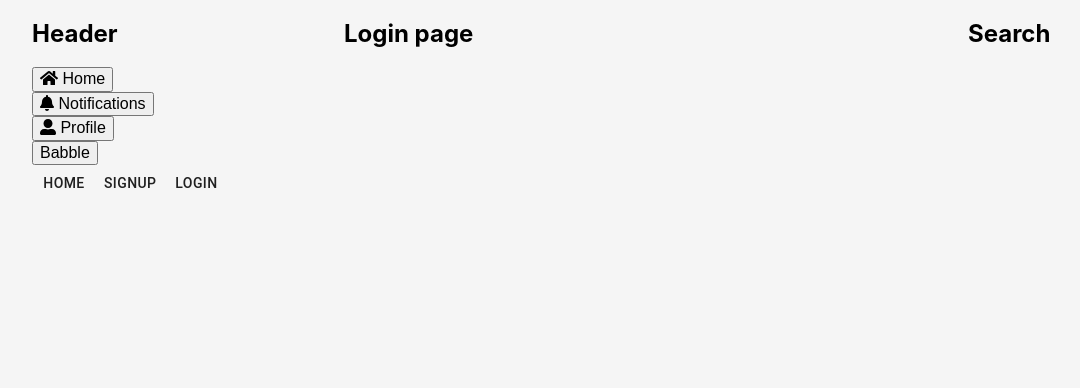
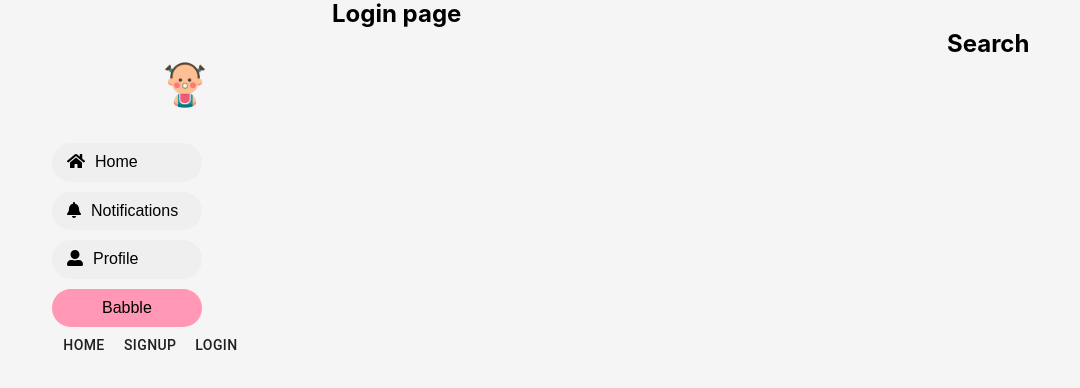
Before and after one commit to bhagirthijhamb/socialbabies-client, a React (Create React App) app: page /login in a window 1280 px wide. Shown: the top 388 px of the page, without its empty margins (8-1088 px from the left). Built offline with nearby package versions, Linux system fonts and the light colour scheme.

Commit message:
added styles to header, navbar and home page

```diff
--- a/src/App.js
+++ b/src/App.js
@@ -15,9 +15,9 @@ function App() {
     <div className="App">
       <Router>
         <div className="container">
-          <Grid container spacing={6}>
+          {/* <Grid container spacing={6}> */}
+          <Grid container>
             <Grid item sm={3} xs={12}>
-                <h2>Header</h2>
                 <Header />
             </Grid>
             <Grid item sm={6} xs={12}>
--- a/src/App.scss
+++ b/src/App.scss
@@ -3,3 +3,4 @@
 @import './partials/home';
 @import './partials/login';
 @import './partials/signup';
+@import './partials/sidebar';
--- a/src/components/Aside.js
+++ b/src/components/Aside.js
@@ -3,9 +3,9 @@ import React, { Component } from 'react';
 class Aside extends Component {
     render() {
         return(
-            <div>
+            <aside className="sidebar">
                 <h2>Search</h2>
-            </div>
+            </aside>
         )
     }
 }
--- a/src/components/Babble.js
+++ b/src/components/Babble.js
@@ -12,12 +12,12 @@ class Babble extends Component {
         const { babble: {body, createdAt, userImage, userHandle, babbleId, likeCount, commnentCount } } = this.props;
         console.log(userImage);
         return(
-            <div className="card">
-                <div className="card-image">
-                    <img src={userImage} alt="User image" className="card-userImage"/>
+            <div key={babbleId} className="babbleCard">
+                <div className="babbleCard-image">
+                    <img src={userImage} alt="User image" className="babbleCard-userImage"/>
                 </div>
-                <div className="card-content">
-                    <h3><Link to={`/users/${userHandle}`}>{userHandle} </Link></h3>
+                <div className="babbleCard-content">
+                    <h3 className="babbleCard-userHandle"><Link to={`/users/${userHandle}`}>{userHandle} </Link></h3>
                     <p>{body}</p>
                 </div>
             </div>
--- a/src/components/Header.js
+++ b/src/components/Header.js
@@ -1,12 +1,15 @@
 import React, { Component } from 'react';
 import Navbar from './Navbar';
-
+import logo from './../assets/baby.png';
 class Header extends Component {
     render() {
         return(
-            <div>
+            <header>
+                <div className="logo">
+                    <img src={logo} alt="logo image" className="logo-image"/>
+                </div>
                 <Navbar />
-            </div>
+            </header>
         )
     }
 }
--- a/src/components/Navbar.js
+++ b/src/components/Navbar.js
@@ -11,13 +11,10 @@ class Navbar extends Component {
     render() {
         return(
             <nav>
-
-                {/* <li><span><FontAwesomeIcon icon={faHome} /></span>Home</li> */}
-                {/* <li><Button><span><FontAwesomeIcon icon={faHome} /></span>Home</Button></li> */}
-                <li><button><span><FontAwesomeIcon icon={faHome} /></span> Home</button></li>
-                <li><button><span><FontAwesomeIcon icon={faBell} /></span> Notifications</button></li>
-                <li><button><span><FontAwesomeIcon icon={faUserAlt} /></span> Profile</button></li>
-                <li><button> Babble</button></li>
+                <li><button className="navBar-button"><span className="navBar-buttonIcon"><FontAwesomeIcon icon={faHome} /></span> Home</button></li>
+                <li><button className="navBar-button"><span className="navBar-buttonIcon"><FontAwesomeIcon icon={faBell} /></span> Notifications</button></li>
+                <li><button className="navBar-button"><span className="navBar-buttonIcon"><FontAwesomeIcon icon={faUserAlt} /></span> Profile</button></li>
+                <li><button className="babbleButton"> Babble</button></li>
                 <Button component={Link} to="/">Home</Button>
                 <Button component={Link} to="/signup">Signup</Button>
                 <Button component={Link} to="login">Login</Button>
--- a/src/pages/home.js
+++ b/src/pages/home.js
@@ -25,7 +25,7 @@ class home extends Component {
             this.state.babbles.map(babble => <Babble babble={babble} />)
         ) : <p>Loading...</p>
         return (
-            <div>
+            <div className="homePage">
                 {recentBabblesMarkup}
             </div>
         )
--- a/src/partials/_general.scss
+++ b/src/partials/_general.scss
@@ -27,28 +27,19 @@ body {
   max-width: 1200px;
 }
 
+h1, h2, h3 {
+  margin: 0;
+}
+
 li {
   list-style-type: none;
 }
 
 a {
   text-decoration: none;
+  color: inherit;
 }
 
-.card {
-  background-color: #fff;
-  padding: 8px;
-  display: flex;
-  width: 90%;
-  border: 2px solid lightgrey;
-  border-radius: 6px;
-  box-shadow: 3px 4px lightgrey;
-  margin-top: 15px;
-}
-
-.card-image {
-  width: 30%;
-}
 
 img {
   width: 100%;
--- a/src/partials/_header.scss
+++ b/src/partials/_header.scss
@@ -0,0 +1,37 @@
+header {
+    padding: 30px 15px 30px 20px;
+}
+
+.logo {
+    width: 50px;
+    margin: 30px auto;
+}
+
+.navBar-button {
+    width: 150px;
+    background-color: none;
+    border: none;
+    border-radius: 20px;
+    margin: 10px 0;
+    padding: 10px 0 10px 15px;
+    display: flex;
+    justify-content: flex-start;
+    cursor: pointer;
+
+    .navBar-buttonIcon {
+        margin-right: 10px;
+    }
+
+
+}
+
+.navBar-button:hover {
+    background-color: var(--primaryColor);
+}
+
+.babbleButton {
+        background-color: var(--primaryColor);
+        border: none;
+        padding: 10px 50px;
+        border-radius: 20px;
+    }
--- a/src/partials/_home.scss
+++ b/src/partials/_home.scss
@@ -1,4 +1,8 @@
-.card {
+.homePage {
+  padding: 40px 15px;
+}
+
+.babbleCard {
   background-color: #fff;
   padding: 8px;
   display: flex;
@@ -9,6 +13,20 @@
   margin-top: 15px;
 }
 
-.card-image {
-  width: 30%;
+.babbleCard-image {
+  width: 20%;
+  margin-right: 15px;
+
+  img {
+    border-radius: 50%;
+
+  }
 }
+
+.babbleCard-content {
+  padding: 5px;
+}
+
+.babbleCard-userHandle {
+    color: var(--primaryColor);
+}
--- /dev/null
+++ b/src/partials/_sidebar.scss
@@ -0,0 +1,3 @@
+.sidebar {
+    padding: 30px 15px;
+}
```
Also changed, not shown: src/assets/baby.png (added).
